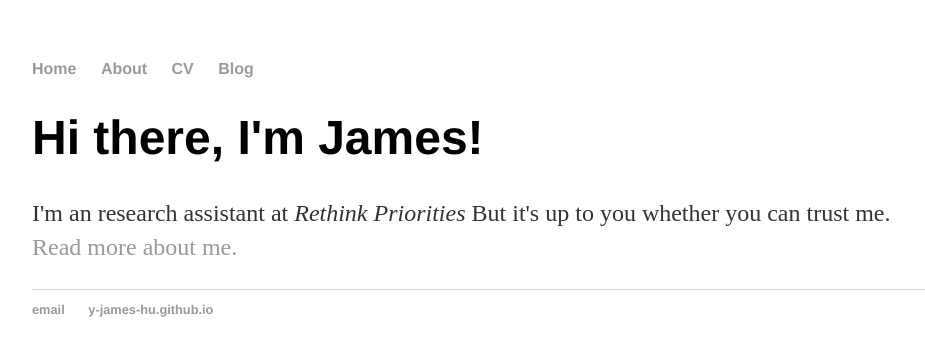
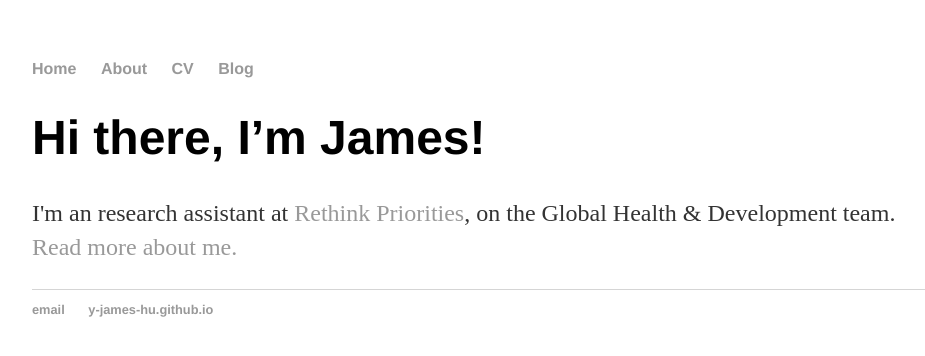
Before and after one commit to y-james-hu/y-james-hu.github.io, a Jekyll site: the page built from index.html, in a window 1280 px wide. Shown: the top 356 px of the page, without its empty margins (160-1085 px from the left). Built offline with Jekyll 4.4.1, drawn with Linux system fonts in a browser that asks for light colours.

Commit message:
Update index.html

```diff
--- a/index.html
+++ b/index.html
@@ -3,6 +3,6 @@ layout: default
 title: James Hu
 ---
 <div class="blurb">
-	<h1>Hi there, I'm James!</h1>
-	<p>I'm an research assistant at <em>Rethink Priorities</em> But it's up to you whether you can trust me. <a href="/about">Read more about me.</a></p>
+	<h1>Hi there, I’m James!</h1>
+	<p>I'm an research assistant at <a href="https://www.rethinkpriorities.org">Rethink Priorities</a>, on the Global Health & Development team. <a href="/about">Read more about me.</a></p>
 </div><!-- /.blurb -->
```
